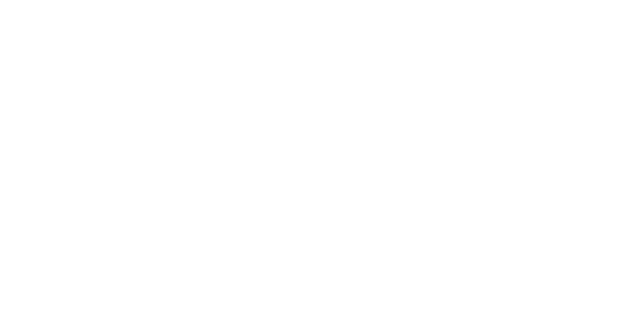
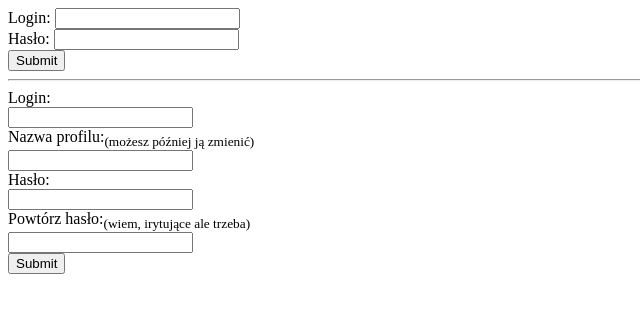
Before and after one commit to RybazPolski/lacznik-zsl, a PHP site: page /user.php in a window 1280 px wide. Before the commit the part shown is empty. Shown: the top 313 px of the page, without its empty margins (0-640 px from the left). Run offline with PHP 8.4, Linux system fonts and the light colour scheme.

Commit message:
formy do usera

```diff
--- a/user.php
+++ b/user.php
@@ -8,6 +8,18 @@
     <title>Łącznik Online - strona logowania i rejestracji</title>
 </head>
 <body>
-
+    <form action="./php/login.php" method="POST">
+        <label for="login">Login: </label><input type="text" name="login" required><br>
+        <label for="pwd">Hasło: </label><input type="password" name="pwd" required><br>
+        <input type="submit" name="submitLogin">
+    </form>
+    <hr>
+    <form action="./php/register.php" method="POST">
+        <label for="login">Login: </label><br><input type="text" name="login" required><br>
+        <label for="username">Nazwa profilu:<sub>(możesz później ją zmienić)</sub></label><br><input type="text" name="username"><br>
+        <label for="pwd">Hasło: </label><br><input type="password" name="pwd" required><br>
+        <label for="pwd2">Powtórz hasło:<sub>(wiem, irytujące ale trzeba)</sub> </label><br><input type="password" name="pwd2" required><br>
+        <input type="submit" name="submitRegister">
+    </form>
 </body>
 </html>
```
